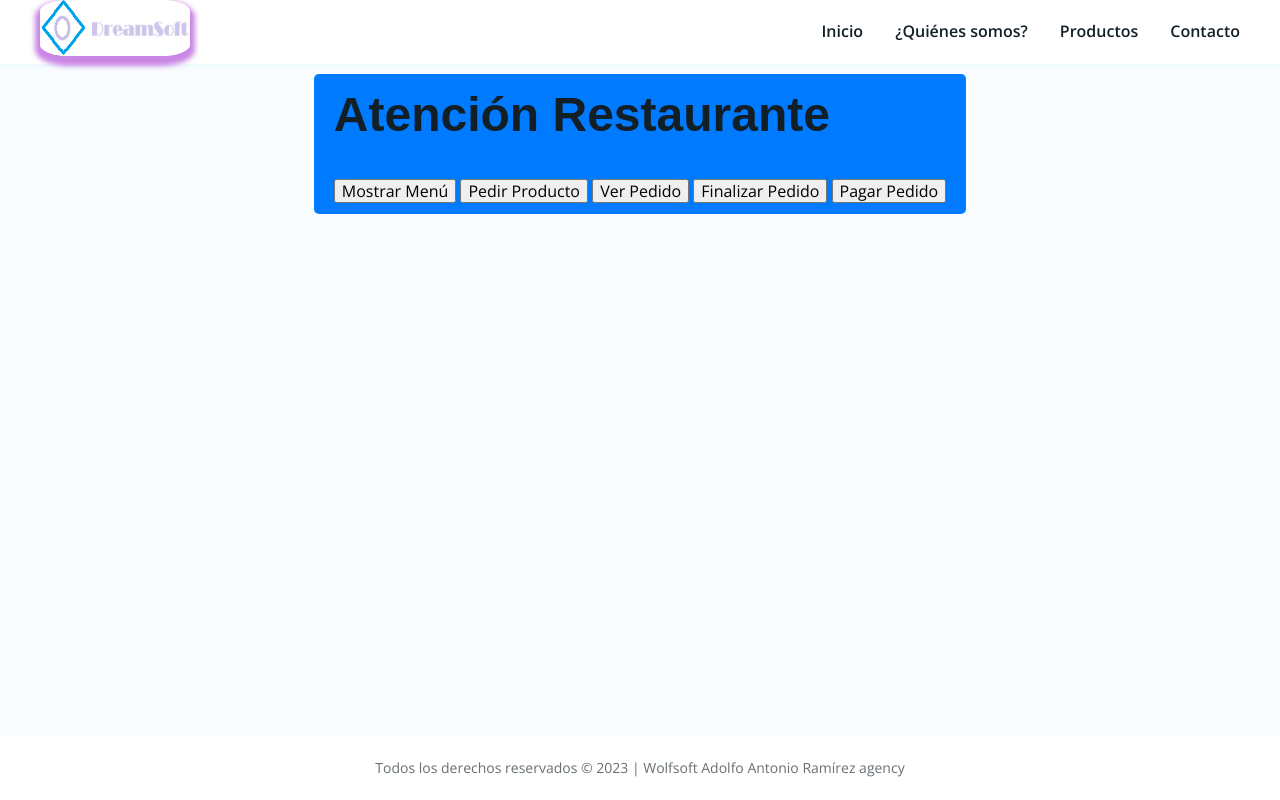
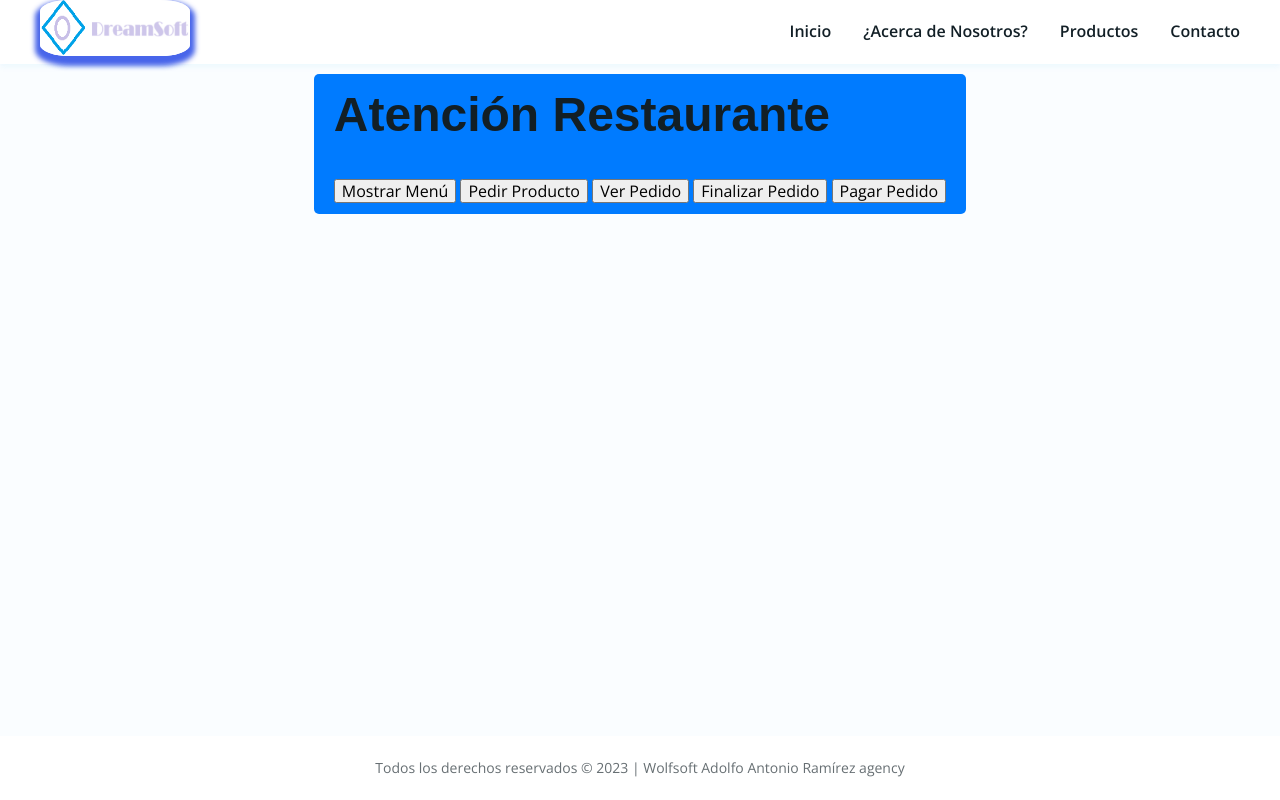
Before and after one commit to lobobandido/SisREstaurant, a plain HTML site: page index.html in a window 1280 px wide. Drawn offline with nearby package versions, Linux system fonts and the light colour scheme; some icons are missing; a web font is replaced by a local one.

Commit message:
initial commit

```diff
--- a/estilos2.css
+++ b/estilos2.css
@@ -870,7 +870,7 @@ h4 {
 .logo {
   border-radius: 20%;
   width: 150px;
-  box-shadow: 0 5px 5px 5px rgba(185, 94, 220, 0.751);
+  box-shadow: 0 5px 5px 5px rgba(12, 51, 227, 0.751);
 }
 
                                         /* ANIMACIONES*/
--- a/index.html
+++ b/index.html
@@ -33,7 +33,8 @@
             <a href="/">Inicio</a>
           </li>
           <li>
-            <a href="/quienes-somos">¿Quiénes somos?</a>
+            <a href="/quienes-somos">¿Acerca de
+              Nosotros?</a>
           </li>
           <li>
             <a href="/productos">Productos</a>
```
